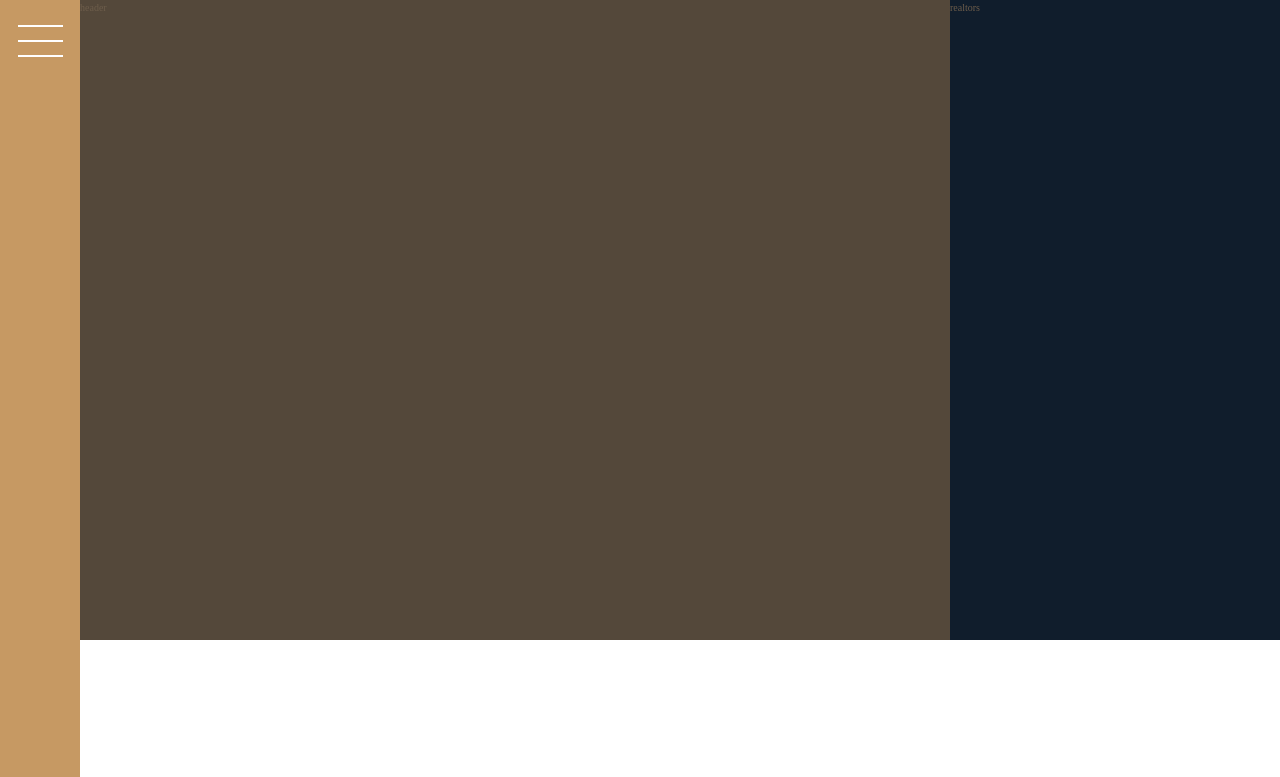
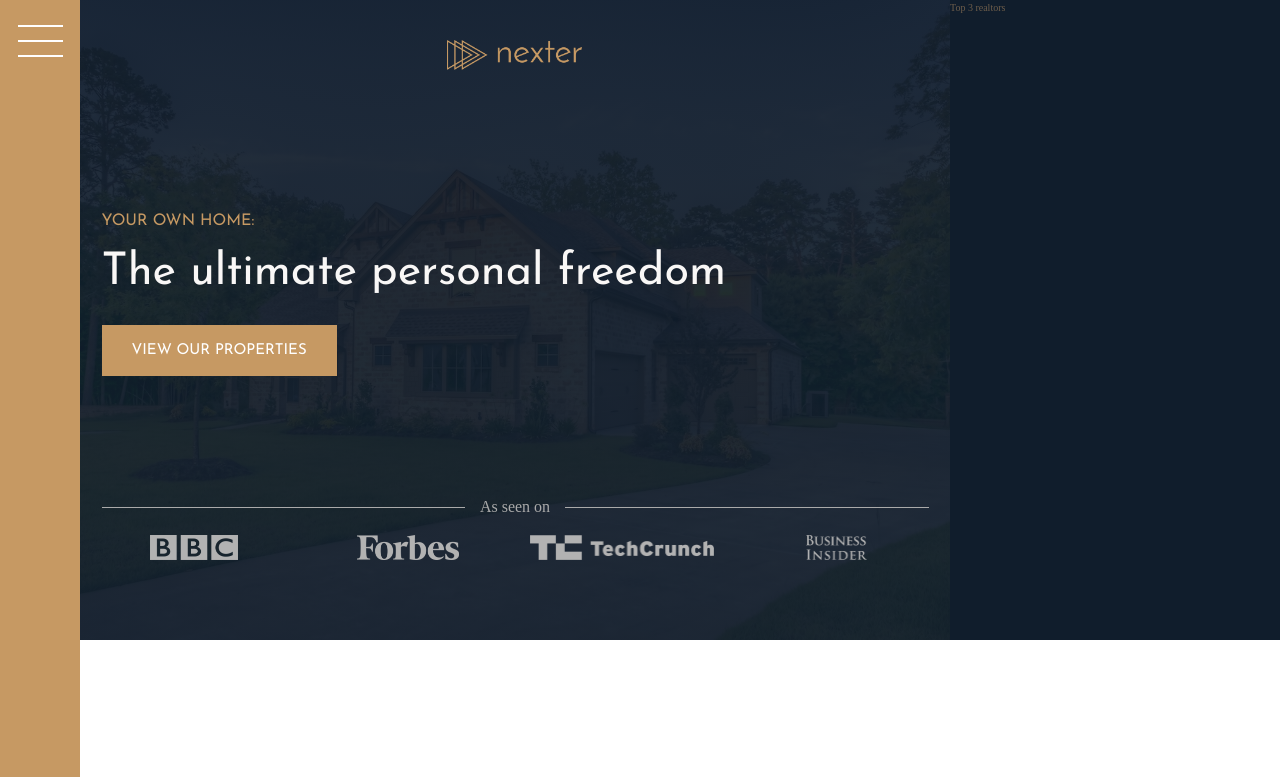
Before and after one commit to Pranav-Patani/nexter, a website: page index.html in a window 1280 px wide. Shown: the top 777 px of the page. Drawn offline with Linux system fonts and the light colour scheme.

Commit message:
style: design header

```diff
--- a/index.html
+++ b/index.html
@@ -19,9 +19,21 @@
       <button class="nav-btn"></button>
     </div>
 
-    <header class="header">header</header>
+    <header class="header">
+      <img src="img/logo.png" alt="logo" class="header__logo" />
+      <h3 class="heading-3">Your own home:</h3>
+      <h1 class="heading-1">The ultimate personal freedom</h1>
+      <button class="btn header__btn">View our properties</button>
+      <div class="header__seenon-text">As seen on</div>
+      <div class="header__seenon-logos">
+        <img src="img/logo-bbc.png" alt="Seen on logo 1" />
+        <img src="img/logo-forbes.png" alt="Seen on logo 2" />
+        <img src="img/logo-techcrunch.png" alt="Seen on logo 3" />
+        <img src="img/logo-bi.png" alt="Seen on logo 4" />
+      </div>
+    </header>
 
-    <div class="realtors">realtors</div>
+    <div class="realtors">Top 3 realtors</div>
 
     <div class="features">
       <div class="feature">
--- a/sass/_header.scss
+++ b/sass/_header.scss
@@ -1,4 +1,57 @@
 .header {
-    background-color: $color-grey-dark-1;
-    grid-column: full-start / col-end 6;
+  background-color: $color-grey-dark-1;
+  grid-column: full-start / col-end 6;
+  background-image: linear-gradient(
+      rgba($color-secondary, 0.93),
+      rgba($color-secondary, 0.93)
+    ),
+    url("../img/hero.jpeg");
+  background-size: cover;
+  background-position: center;
+  padding: 8rem;
+  padding-top: 4rem;
+  display: grid;
+  justify-content: center;
+  grid-template-rows: 1fr min-content 6rem 1fr;
+  grid-template-columns: max-content;
+  grid-row-gap: 1.5rem;
+
+  &__btn {
+    align-self: start;
+    justify-self: start;
+  }
+
+  &__logo {
+    height: 3rem;
+    justify-self: center;
+  }
+
+  &__seenon-text {
+    display: grid;
+    grid-template-columns: 1fr max-content 1fr;
+    align-items: center;
+    grid-column-gap: 1.5rem;
+
+    font-size: 1.6rem;
+    color: $color-grey-light-2;
+
+    &::after,
+    &::before {
+      content: "";
+      height: 1px;
+      display: block;
+      background-color: currentColor;
+    }
+  }
+
+  &__seenon-logos {
+    display: grid;
+    grid-template-columns: repeat(4, 1fr);
+    grid-column-gap: 3rem;
+    justify-items: center;
+    img {
+      height: 2.5rem;
+      filter: brightness(70%);
+    }
+  }
 }
--- a/sass/_typography.scss
+++ b/sass/_typography.scss
@@ -5,6 +5,9 @@
 
 .heading-1 {
   @extend %heading;
+  font-size: 4.5rem;
+  color: $color-grey-light-1;
+  line-height: 1;
 }
 
 .heading-2 {
```
Also changed, not shown: css/style.css.
